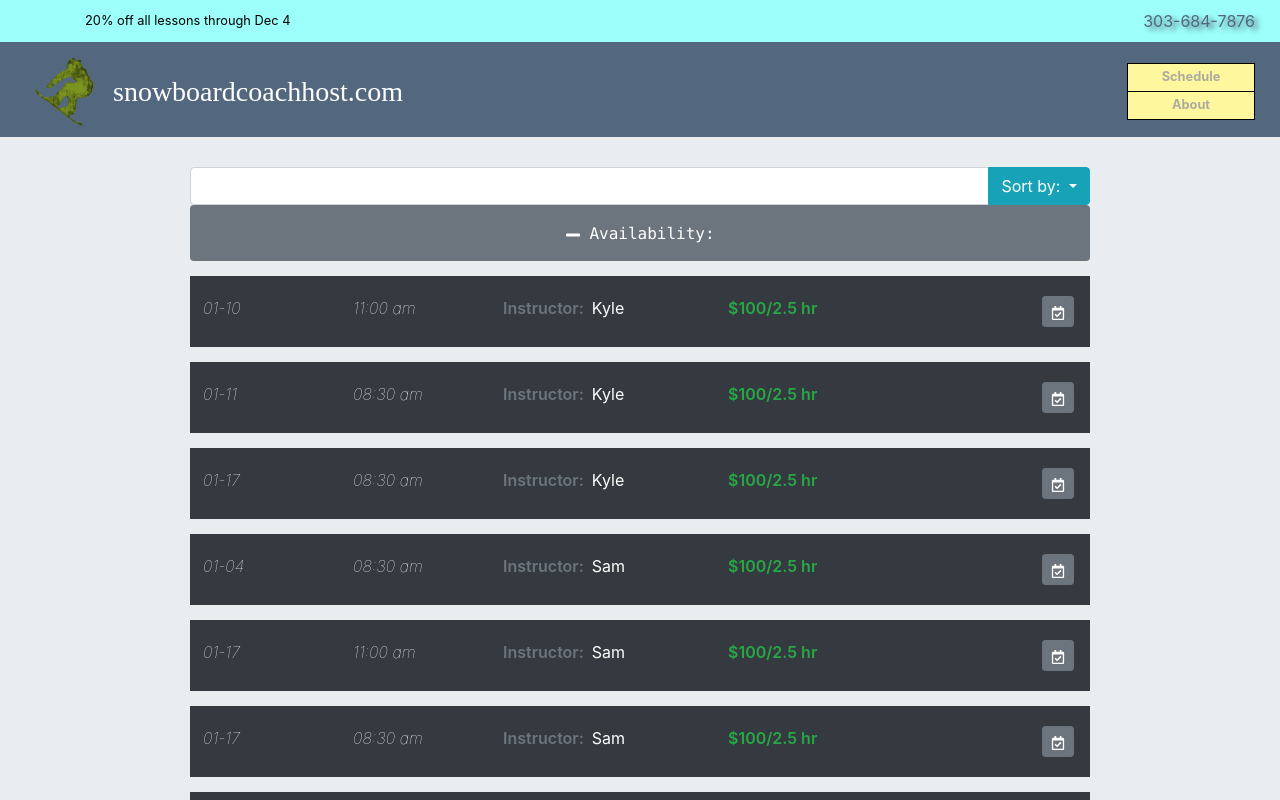
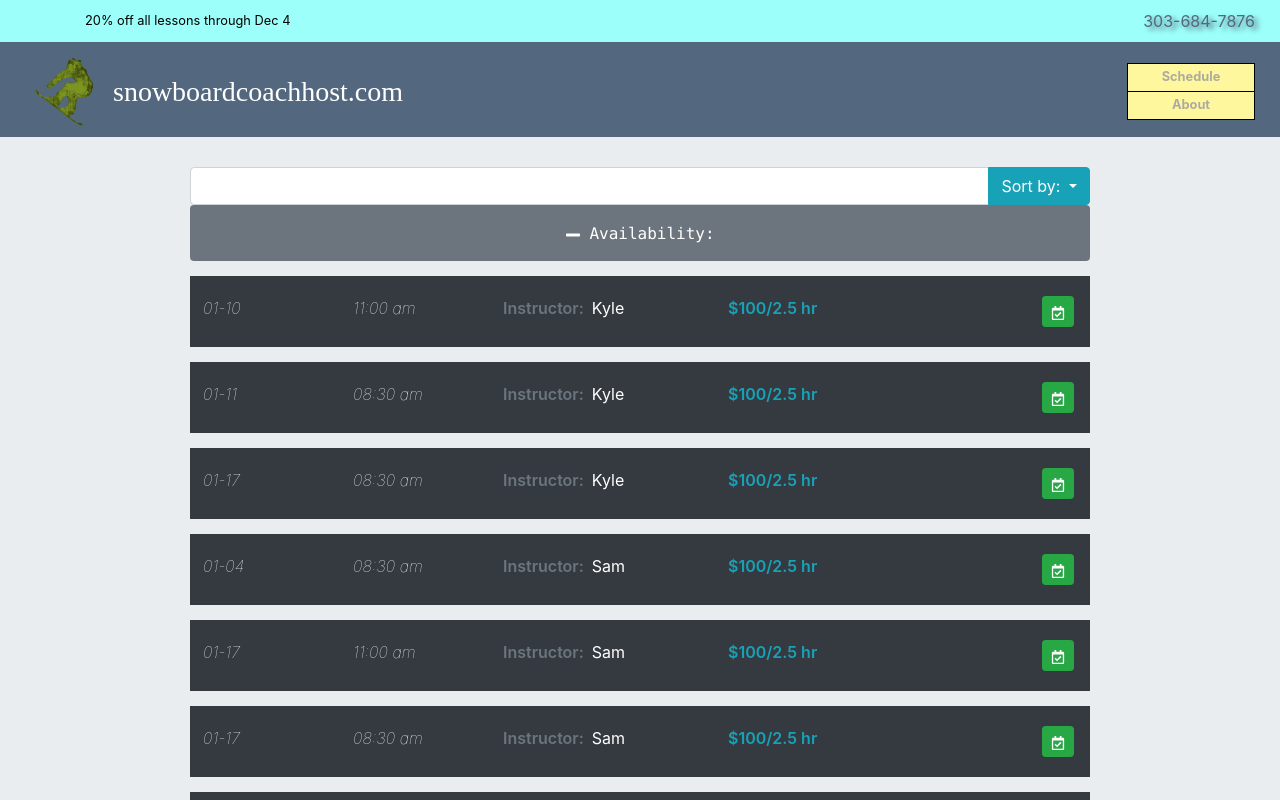
Before and after one commit to hicksey-makes/ski-lessons-snowV2, a React (Create React App) app: page / in a window 1280 px wide. Shown: the top 800 px of the page. Built offline with nearby package versions, Linux system fonts and the light colour scheme; a web font is replaced by a local one.

Commit message:
ListLesson: add class text-info to price and text-success to calendar btn

```diff
--- a/src/components/ListLessons.js
+++ b/src/components/ListLessons.js
@@ -52,11 +52,11 @@ class ListLessons extends Component {
                 {item.instructorName}
                 </span>
               </div>
-              <div class="col-3 col-md-3 label-item brd lsn-price text-success">
+              <div class="col-3 col-md-3 label-item brd lsn-price text-info">
                 {item.lessonCost}
               </div>
               <div class="col-2 col-md-2 brd">
-                <button class="btn btn-sm btn-secondary mr-3 ml-md-auto d-block" onClick={() => {this.props.deleteLesson(item); this.props.toggleAdd(); this.props.grabTime(item)}}><FaRegCalendarCheck  /></button>
+                <button class="btn btn-sm btn-success mr-3 ml-md-auto d-block" onClick={() => {this.props.deleteLesson(item); this.props.toggleAdd(); this.props.grabTime(item)}}><FaRegCalendarCheck  /></button>
               </div>
             </div>
 
```
